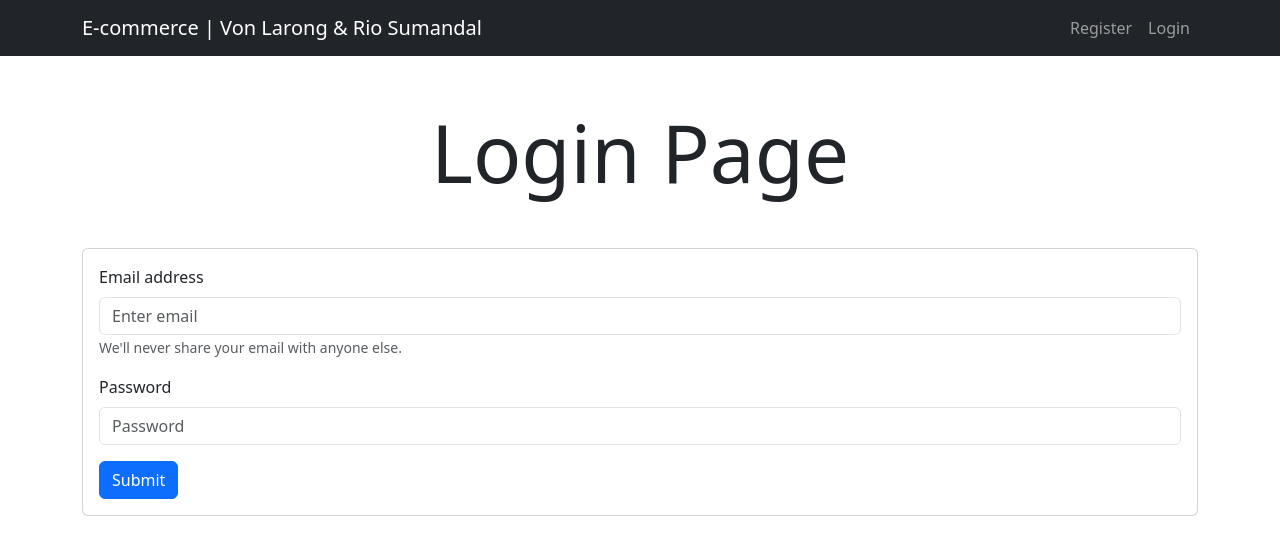
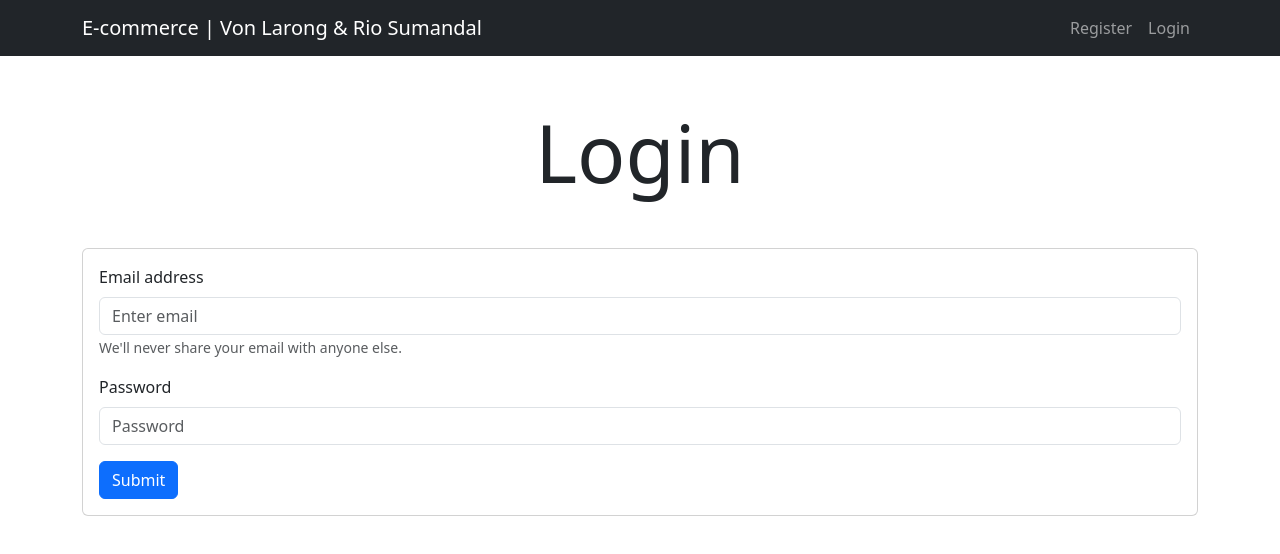
Before and after one commit to piyongcodex/e-comClient, a React (Create React App) app: page /login in a window 1280 px wide. Shown: the top 554 px of the page. Built offline with nearby package versions, Linux system fonts and the light colour scheme; no server answers.

Commit message:
Update capstone 3

```diff
--- a/src/pages/login/LoginPage.jsx
+++ b/src/pages/login/LoginPage.jsx
@@ -150,7 +150,7 @@ const LoginPage = () => {
     </>
   ) : (
     <Container>
-      <h1 className="display-1 text-center mt-5 mb-5">Login Page</h1>
+      <h1 className="display-1 text-center mt-5 mb-5">Login</h1>
       <Row>
         <Col className="justify-content-center align-items-center">
           {/* <h1 className="">Login Page</h1> */}
```
